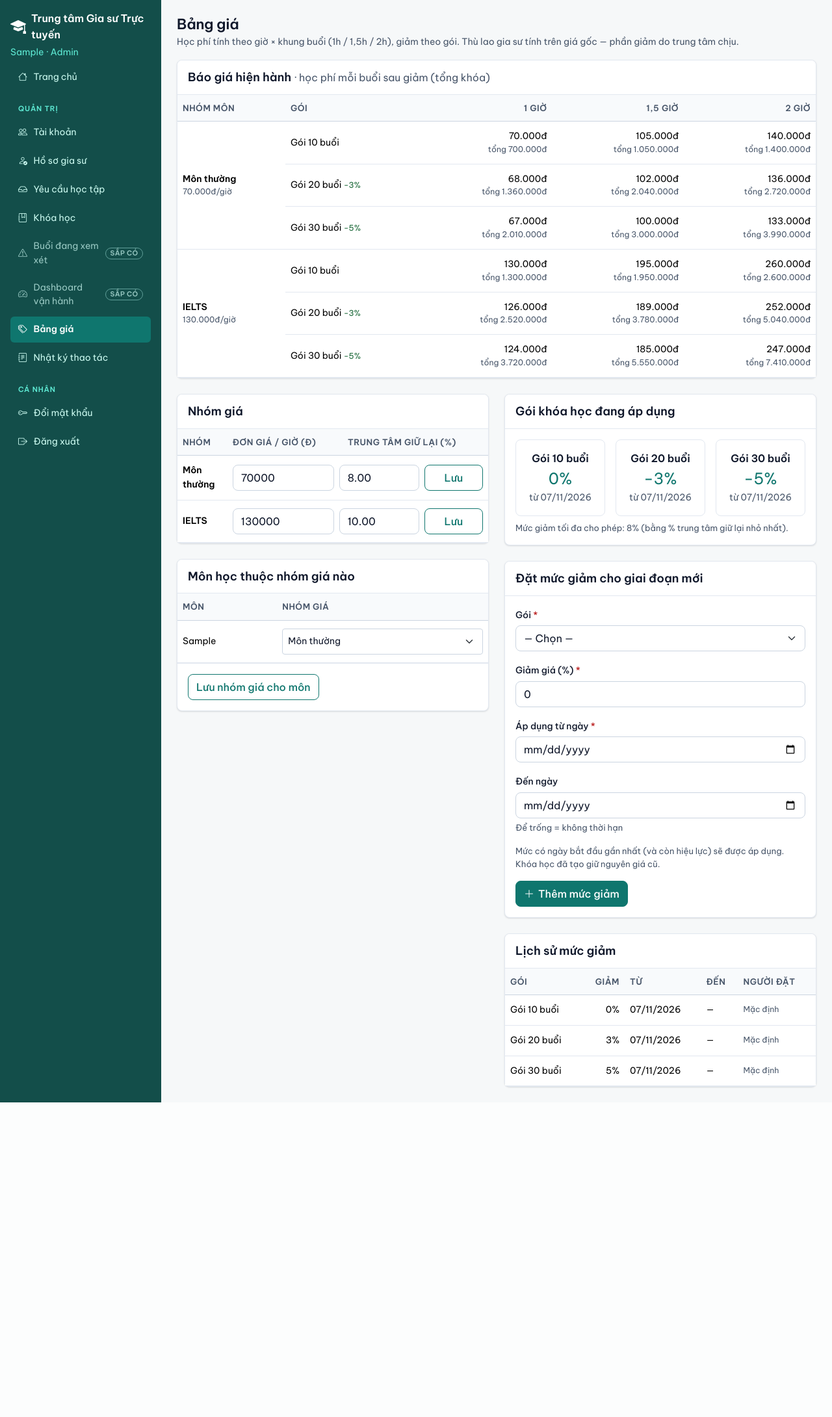
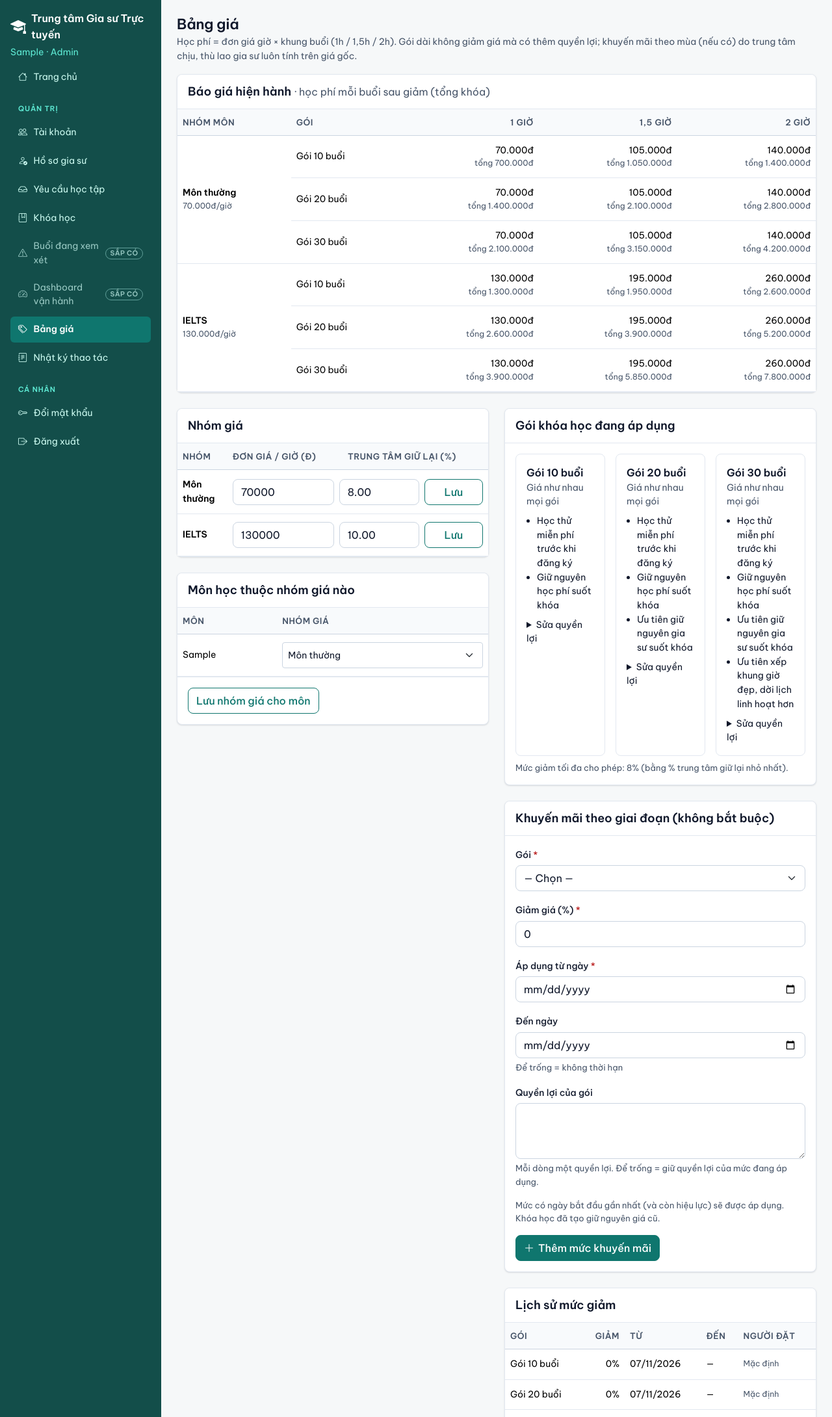
Before and after one commit to duchoang10112005/Code, a Django app: page /bang-gia/ in a window 1280 px wide. Shown: the top 2180 px of the page at 65% size. Before the commit the page ends 1696 px from the top, so only its background shows below. Run offline with Django 5.2, Linux system fonts and the light colour scheme; a user stored in the database is signed in; data comes from the database, SQL or seed files in the repository; tables that the repository leaves empty hold one stand-in row (values such as "Sample post").

Commit message:
Chính sách giá mới: gói dài không giảm giá, có quyền lợi; giữ 8% / 10%
- Gói 10 / 20 / 30 buổi mặc định giảm 0% (giá mỗi buổi như nhau), trung tâm
  giữ 8% (môn thường) / 10% (IELTS) để thu nhập gia sư cạnh tranh
- Gói có "quyền lợi" (học thử miễn phí, giữ giá cả khóa, ưu tiên giữ gia sư,
  xếp giờ đẹp / dời lịch linh hoạt) – Admin sửa trên trang Bảng giá
- Khóa học chụp lại quyền lợi lúc đăng ký (quyen_loi_goi)
- Khuyến mãi theo mùa vẫn đặt được, có thời hạn, không vượt % trung tâm
- Form tạo khóa hiện quyền lợi của gói, ẩn dòng khuyến mãi khi không có
- Migration 0007 (quyền lợi + đưa mức giảm mặc định về 0%), 0008 (snapshot)

112 test tự động đều qua.

Co-Authored-By: Claude Opus 5.5 <noreply@anthropic.com>

```diff
--- a/core/forms.py
+++ b/core/forms.py
@@ -291,8 +291,10 @@ class NhomGiaForm(BootstrapMixin, forms.ModelForm):
 class GoiKhoaHocForm(BootstrapMixin, forms.ModelForm):
     class Meta:
         model = GoiKhoaHoc
-        fields = ["so_buoi", "ty_le_giam", "hieu_luc_tu", "hieu_luc_den"]
-        widgets = {"hieu_luc_tu": forms.DateInput(attrs={"type": "date"}, format="%Y-%m-%d"),
+        fields = ["so_buoi", "ty_le_giam", "hieu_luc_tu", "hieu_luc_den", "quyen_loi"]
+        help_texts = {"quyen_loi": "Mỗi dòng một quyền lợi. Để trống = giữ quyền lợi của mức đang áp dụng."}
+        widgets = {"quyen_loi": forms.Textarea(attrs={"rows": 3}),
+                   "hieu_luc_tu": forms.DateInput(attrs={"type": "date"}, format="%Y-%m-%d"),
                    "hieu_luc_den": forms.DateInput(attrs={"type": "date"}, format="%Y-%m-%d")}
 
     def clean(self):
--- a/core/management/commands/seed_demo.py
+++ b/core/management/commands/seed_demo.py
@@ -170,6 +170,7 @@ class Command(BaseCommand):
             yeu_cau=yc2, hoc_vien=hv, gia_su=gs3, so_buoi_dang_ky=10, so_buoi_da_dung=8, thoi_luong_phut=90,
             don_gia_gio=bg.don_gia_gio, hoc_phi_goc_moi_buoi=bg.hoc_phi_goc, ty_le_giam=bg.ty_le_giam,
             ty_le_trung_tam=bg.ty_le_trung_tam, hoc_phi_moi_buoi=bg.hoc_phi, thu_lao_moi_buoi=bg.thu_lao,
+            quyen_loi_goi=bg.quyen_loi,
             tao_boi=nvts)
         # 8 buổi đã hoàn tất (mỗi buổi có đúng 1 bản ghi thù lao) để số liệu khớp nhau.
         for i in range(8):
--- a/core/models.py
+++ b/core/models.py
@@ -12,6 +12,12 @@ from django.contrib.auth.models import AbstractUser
 from django.db import models
 from django.db.models import F, Q
 from django.utils import timezone
+
+
+def tach_dong(chu):
+    """Văn bản nhiều dòng → danh sách dòng (bỏ dòng trống, gạch đầu dòng)."""
+    ky_tu_bo = " -•\t"
+    return [d.strip(ky_tu_bo) for d in (chu or "").splitlines() if d.strip(ky_tu_bo)]
 
 
 # =============================================================================
@@ -339,6 +345,7 @@ class KhoaHoc(models.Model):
     hoc_phi_goc_moi_buoi = models.PositiveIntegerField("Học phí gốc mỗi buổi (đ)", default=0)
     ty_le_giam = models.DecimalField("Giảm giá theo gói (%)", max_digits=5, decimal_places=2, default=0)
     ty_le_trung_tam = models.DecimalField("Trung tâm giữ lại (%)", max_digits=5, decimal_places=2, default=0)
+    quyen_loi_goi = models.TextField("Quyền lợi gói lúc đăng ký", blank=True)
     hoc_phi_moi_buoi = models.PositiveIntegerField("Học phí mỗi buổi (đ)")
     thu_lao_moi_buoi = models.PositiveIntegerField("Thù lao gia sư mỗi buổi (đ)")
     trang_thai = models.CharField(max_length=20, choices=TrangThai.choices, default=TrangThai.DANG_HOC)
@@ -378,6 +385,10 @@ class KhoaHoc(models.Model):
         return round(self.so_buoi_da_dung * 100 / self.so_buoi_dang_ky) if self.so_buoi_dang_ky else 0
 
     @property
+    def ds_quyen_loi(self):
+        return tach_dong(self.quyen_loi_goi)
+
+    @property
     def tong_hoc_phi(self):
         return self.so_buoi_dang_ky * self.hoc_phi_moi_buoi
 
@@ -407,8 +418,14 @@ class GoiKhoaHoc(models.Model):
     ty_le_giam = models.DecimalField("Giảm giá (%)", max_digits=5, decimal_places=2, default=0)
     hieu_luc_tu = models.DateField("Áp dụng từ ngày")
     hieu_luc_den = models.DateField("Đến ngày", null=True, blank=True, help_text="Để trống = không thời hạn")
+    quyen_loi = models.TextField("Quyền lợi của gói", blank=True,
+                                 help_text="Mỗi dòng một quyền lợi, hiện cho NV tuyển sinh khi báo giá.")
     tao_boi = models.ForeignKey(settings.AUTH_USER_MODEL, null=True, on_delete=models.SET_NULL, related_name="+")
     tao_luc = models.DateTimeField(auto_now_add=True)
+
+    @property
+    def ds_quyen_loi(self):
+        return tach_dong(self.quyen_loi)
 
     class Meta:
         verbose_name = "Gói khóa học"
--- a/core/services/bang_gia.py
+++ b/core/services/bang_gia.py
@@ -55,6 +55,7 @@ class BaoGia:
     hoc_phi_goc: int
     hoc_phi: int
     thu_lao: int
+    quyen_loi: str = ""
 
     @property
     def tong_hoc_phi(self):
@@ -84,7 +85,7 @@ def tinh_gia(mon_hoc, so_buoi, thoi_luong_phut, ngay=None):
     if thu_lao > hoc_phi:
         raise ValidationError("Bảng giá đang sai: thù lao gia sư lớn hơn học phí sau giảm. Admin cần giảm % giảm giá của gói.")
     return BaoGia(nhom, so_buoi, thoi_luong_phut, nhom.don_gia_gio, goi.ty_le_giam, nhom.ty_le_trung_tam,
-                  int(goc), hoc_phi, thu_lao)
+                  int(goc), hoc_phi, thu_lao, goi.quyen_loi)
 
 
 def bang_bao_gia(ngay=None):
@@ -101,5 +102,6 @@ def bang_bao_gia(ngay=None):
                     "hoc_phi": lam_tron(goc * (100 - g.ty_le_giam) / 100, 1000),
                     "thu_lao": lam_tron(goc * (100 - nhom.ty_le_trung_tam) / 100, 100),
                     "giam": float(g.ty_le_giam),
+                    "quyen_loi": g.ds_quyen_loi,
                 })
     return ds
--- a/core/services/khoa_hoc.py
+++ b/core/services/khoa_hoc.py
@@ -131,7 +131,8 @@ def tao_khoa_hoc(nvts, yc, so_buoi, thoi_luong_phut):
                 so_buoi_dang_ky=bao_gia.so_buoi, thoi_luong_phut=bao_gia.thoi_luong_phut,
                 don_gia_gio=bao_gia.don_gia_gio, hoc_phi_goc_moi_buoi=bao_gia.hoc_phi_goc,
                 ty_le_giam=bao_gia.ty_le_giam, ty_le_trung_tam=bao_gia.ty_le_trung_tam,
-                hoc_phi_moi_buoi=bao_gia.hoc_phi, thu_lao_moi_buoi=bao_gia.thu_lao)
+                hoc_phi_moi_buoi=bao_gia.hoc_phi, thu_lao_moi_buoi=bao_gia.thu_lao,
+                quyen_loi_goi=bao_gia.quyen_loi)
             nhanh = "nhánh A – đăng ký thẳng" if trang_thai_cu == YC.DA_PHAN_CONG else "sau học thử"
             ghi_nhat_ky(nvts, "Tạo khóa học chính thức", str(khoa),
                         f"{nhanh}; gói {khoa.so_buoi_dang_ky} buổi × {khoa.get_thoi_luong_phut_display()}, "
--- a/core/urls.py
+++ b/core/urls.py
@@ -59,6 +59,7 @@ urlpatterns = [
     path("bang-gia/nhom/<int:pk>/", bang_gia.sua_nhom, name="bang_gia_sua_nhom"),
     path("bang-gia/gan-mon/", bang_gia.gan_mon, name="bang_gia_gan_mon"),
     path("bang-gia/goi/", bang_gia.them_goi, name="bang_gia_them_goi"),
+    path("bang-gia/goi/<int:pk>/quyen-loi/", bang_gia.sua_quyen_loi, name="bang_gia_sua_quyen_loi"),
 
     # Xem trước quy chuẩn giao diện (chỉ khi DEBUG)
     path("quy-chuan-giao-dien/", quy_chuan.xem_truoc, name="quy_chuan_giao_dien"),
--- a/core/views/bang_gia.py
+++ b/core/views/bang_gia.py
@@ -73,12 +73,26 @@ def gan_mon(request):
 
 @vai_tro_required(ADMIN)
 @require_POST
+def sua_quyen_loi(request, pk):
+    goi = get_object_or_404(GoiKhoaHoc, pk=pk)
+    goi.quyen_loi = request.POST.get("quyen_loi", "").strip()[:2000]
+    goi.save(update_fields=["quyen_loi"])
+    ghi_nhat_ky(request.user, "Sửa quyền lợi gói", goi.get_so_buoi_display(), "; ".join(goi.ds_quyen_loi))
+    messages.success(request, f"Đã cập nhật quyền lợi {goi.get_so_buoi_display()}. Khóa đã tạo giữ quyền lợi lúc đăng ký.")
+    return redirect("bang_gia")
+
+
+@vai_tro_required(ADMIN)
+@require_POST
 def them_goi(request):
     form = GoiKhoaHocForm(request.POST)
     if not form.is_valid():
         return xem(request, form_goi=form)
     goi = form.save(commit=False)
     goi.tao_boi = request.user
+    if not goi.quyen_loi.strip():
+        dang_ap_dung = bang_gia.goi_dang_ap_dung().get(goi.so_buoi)
+        goi.quyen_loi = dang_ap_dung.quyen_loi if dang_ap_dung else ""
     goi.save()
     den = goi.hieu_luc_den.strftime("%d/%m/%Y") if goi.hieu_luc_den else "không thời hạn"
     ghi_nhat_ky(request.user, "Đặt giảm giá gói", goi.get_so_buoi_display(),
--- a/templates/core/bang_gia.html
+++ b/templates/core/bang_gia.html
@@ -4,7 +4,7 @@
 {% block content %}
 <div class="dau-trang">
   <div><h1 class="mb-1">Bảng giá</h1>
-    <p class="mo-ta">Học phí tính theo giờ × khung buổi (1h / 1,5h / 2h), giảm theo gói. Thù lao gia sư tính trên giá gốc — phần giảm do trung tâm chịu.</p></div>
+    <p class="mo-ta">Học phí = đơn giá giờ × khung buổi (1h / 1,5h / 2h). Gói dài không giảm giá mà có thêm quyền lợi; khuyến mãi theo mùa (nếu có) do trung tâm chịu, thù lao gia sư luôn tính trên giá gốc.</p></div>
 </div>
 
 {# ---------------- Báo giá nhanh (cho cả NVTS) ---------------- #}
@@ -90,10 +90,19 @@
       <div class="card-body">
         <div class="row g-3">
           {% for so, g in goi.items %}
-            <div class="col-4"><div class="border rounded p-3 text-center h-100">
+            <div class="col-md-4"><div class="border rounded p-3 h-100">
               <div class="fw-semibold">{{ g.get_so_buoi_display }}</div>
-              <div class="fs-4 so" style="color:var(--gs-primary)">{% if g.ty_le_giam %}−{{ g.ty_le_giam|phan_tram }}{% else %}0%{% endif %}</div>
-              <div class="small text-muted">từ {{ g.hieu_luc_tu|date:"d/m/Y" }}{% if g.hieu_luc_den %} đến {{ g.hieu_luc_den|date:"d/m/Y" }}{% endif %}</div>
+              <div class="small mb-2">{% if g.ty_le_giam %}<span style="color:var(--gs-tone-success-fg)">Khuyến mãi −{{ g.ty_le_giam|phan_tram }}</span>{% else %}<span class="text-muted">Giá như nhau mọi gói</span>{% endif %}
+                {% if g.hieu_luc_den %}<span class="text-muted"> · đến {{ g.hieu_luc_den|date:"d/m/Y" }}</span>{% endif %}</div>
+              <ul class="small ps-3 mb-2">{% for q in g.ds_quyen_loi %}<li>{{ q }}</li>{% empty %}<li class="text-muted">Chưa có quyền lợi</li>{% endfor %}</ul>
+              {% if user.la_admin %}
+              <details><summary class="small">Sửa quyền lợi</summary>
+                <form method="post" action="{% url 'bang_gia_sua_quyen_loi' g.pk %}" class="mt-2">{% csrf_token %}
+                  <label class="visually-hidden" for="ql{{ g.pk }}">Quyền lợi {{ g.get_so_buoi_display }}</label>
+                  <textarea id="ql{{ g.pk }}" name="quyen_loi" rows="4" class="form-control form-control-sm mb-2">{{ g.quyen_loi }}</textarea>
+                  <button class="btn btn-sm btn-outline-primary">Lưu</button>
+                </form></details>
+              {% endif %}
             </div></div>
           {% endfor %}
         </div>
@@ -103,12 +112,12 @@
 
     {% if user.la_admin %}
     <div class="card mb-4">
-      <div class="card-header">Đặt mức giảm cho giai đoạn mới</div>
+      <div class="card-header">Khuyến mãi theo giai đoạn (không bắt buộc)</div>
       <div class="card-body">
         <form method="post" action="{% url 'bang_gia_them_goi' %}" novalidate>{% csrf_token %}
           {% with form=form_goi %}{% include "partials/form_fields.html" %}{% endwith %}
           <div class="form-text mb-3">Mức có ngày bắt đầu gần nhất (và còn hiệu lực) sẽ được áp dụng. Khóa học đã tạo giữ nguyên giá cũ.</div>
-          <button class="btn btn-primary"><i class="bi bi-plus-lg" aria-hidden="true"></i>Thêm mức giảm</button>
+          <button class="btn btn-primary"><i class="bi bi-plus-lg" aria-hidden="true"></i>Thêm mức khuyến mãi</button>
         </form>
       </div>
     </div>
--- a/templates/core/khoa_hoc/chi_tiet.html
+++ b/templates/core/khoa_hoc/chi_tiet.html
@@ -62,7 +62,9 @@
           <div>Tổng khóa: <b>{{ khoa.tong_hoc_phi|tien }}</b></div></div>
       {% endif %}
       <div class="text-muted">Thù lao gia sư</div><div class="mb-2 so">{{ khoa.thu_lao_moi_buoi|tien }}/buổi</div>
-      <div class="text-muted">Thời lượng</div><div>{{ khoa.get_thoi_luong_phut_display }}/buổi</div>
+      <div class="text-muted">Thời lượng</div><div class="mb-2">{{ khoa.get_thoi_luong_phut_display }}/buổi</div>
+      {% if khoa.ds_quyen_loi %}<div class="text-muted">Quyền lợi gói (lúc đăng ký)</div>
+        <ul class="ps-3 mb-0">{% for q in khoa.ds_quyen_loi %}<li>{{ q }}</li>{% endfor %}</ul>{% endif %}
     </div></div>
   </div>
   <div class="col-xl-8">
```
Also changed, not shown: core/tests/test_bang_gia.py (+30 -8 lines), templates/core/khoa_hoc/tao.html (+9 -3 lines), core/migrations/0006_bang_gia_mac_dinh.py, core/migrations/0007_goi_quyen_loi.py (added), core/migrations/0008_khoa_quyen_loi.py (added).
